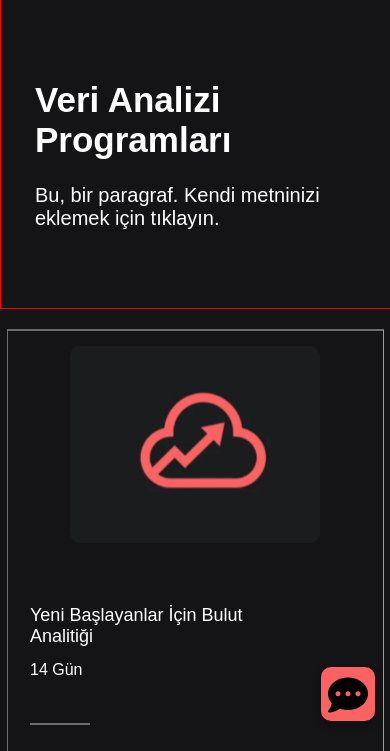
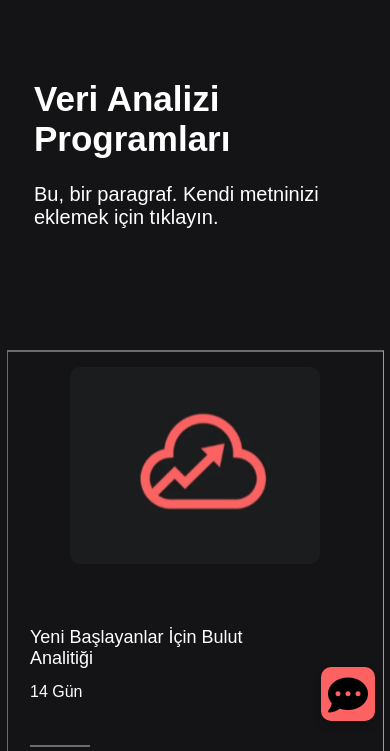
Before and after one commit to Eylul-del/VISTA, a plain HTML site: page programlar.html in a window 390 px wide. Shown: the part 93-844 px from the top of the page. Drawn offline with Linux system fonts and the light colour scheme.

Commit message:
fix mobile version

```diff
--- a/css/blog.css
+++ b/css/blog.css
@@ -114,7 +114,7 @@ main{
 
 
 
-@media (max-width: 400px) {
+@media (max-width: 420px) {
     header{
         height:300px;
         position: relative;
--- a/css/cozumler.css
+++ b/css/cozumler.css
@@ -125,18 +125,16 @@ footer{
 }
 
 
-@media (max-width: 400px){
-
+@media (max-width: 420px){
     body{
-        max-width: 400px !important;
-        overflow-x: hidden;
+        max-width: 420px !important;
         background-size: cover;
         background-attachment: fixed;
         background-repeat: no-repeat;
     }
 
     header{
-        max-width: 400px !important;
+        max-width: 420px !important;
         height: 80px;
         position: fixed;
         z-index: 5456;
@@ -144,7 +142,7 @@ footer{
     }
 
     header nav{
-        width: 360px !important;
+        width: 420px !important;
         position: relative;
         left: 0px;
         height: 60px;
@@ -176,7 +174,7 @@ footer{
 
     main{
         height: 370vh;
-        width: 360px;
+        width: 400px !important;
         position: relative;
         left: 60px;
         top: 40px;
--- a/css/main.css
+++ b/css/main.css
@@ -475,11 +475,19 @@ footer .pagesFooter a{
 
 
 
-@media (max-width: 400px){
+@media (max-width: 420px){
+
+    body{
+        max-width: 420px !important;
+        overflow-x: hidden;
+    }
+
     header{
+        max-width: 420px !important;
         height: 500px;
         position: relative;
     }
+
     header .pages{
         display: none;
     }
--- a/css/progamAltLink.css
+++ b/css/progamAltLink.css
@@ -85,10 +85,7 @@ main .about p{
     font-size: 25px;
 }
 
-@media (max-width: 400px) {
-
-    /* header{
-    } */
+@media (max-width: 420px) {
 
     .headerContent{
         display: flex;
--- a/css/programlar.css
+++ b/css/programlar.css
@@ -116,10 +116,9 @@ main .productCard{
     cursor: pointer;
 }
 
-@media (max-width: 400px) {
+@media (max-width: 420px) {
 
     header{
-        border: 1px solid red;
         height: 400px;
         margin-bottom: 70px;
     }
--- a/css/startNow.css
+++ b/css/startNow.css
@@ -85,7 +85,7 @@ main form{
     color: black;
 }
 
-@media (max-width: 400px) {
+@media (max-width: 420px) {
     header{
         display: flex;
         flex-direction: column;
--- a/css/vizyon.css
+++ b/css/vizyon.css
@@ -90,7 +90,7 @@ main .ourStory div,
 
 
 
-@media (max-width: 400px) {
+@media (max-width: 420px) {
     header{
         height: 500px;
         margin-bottom: 100px;
```
